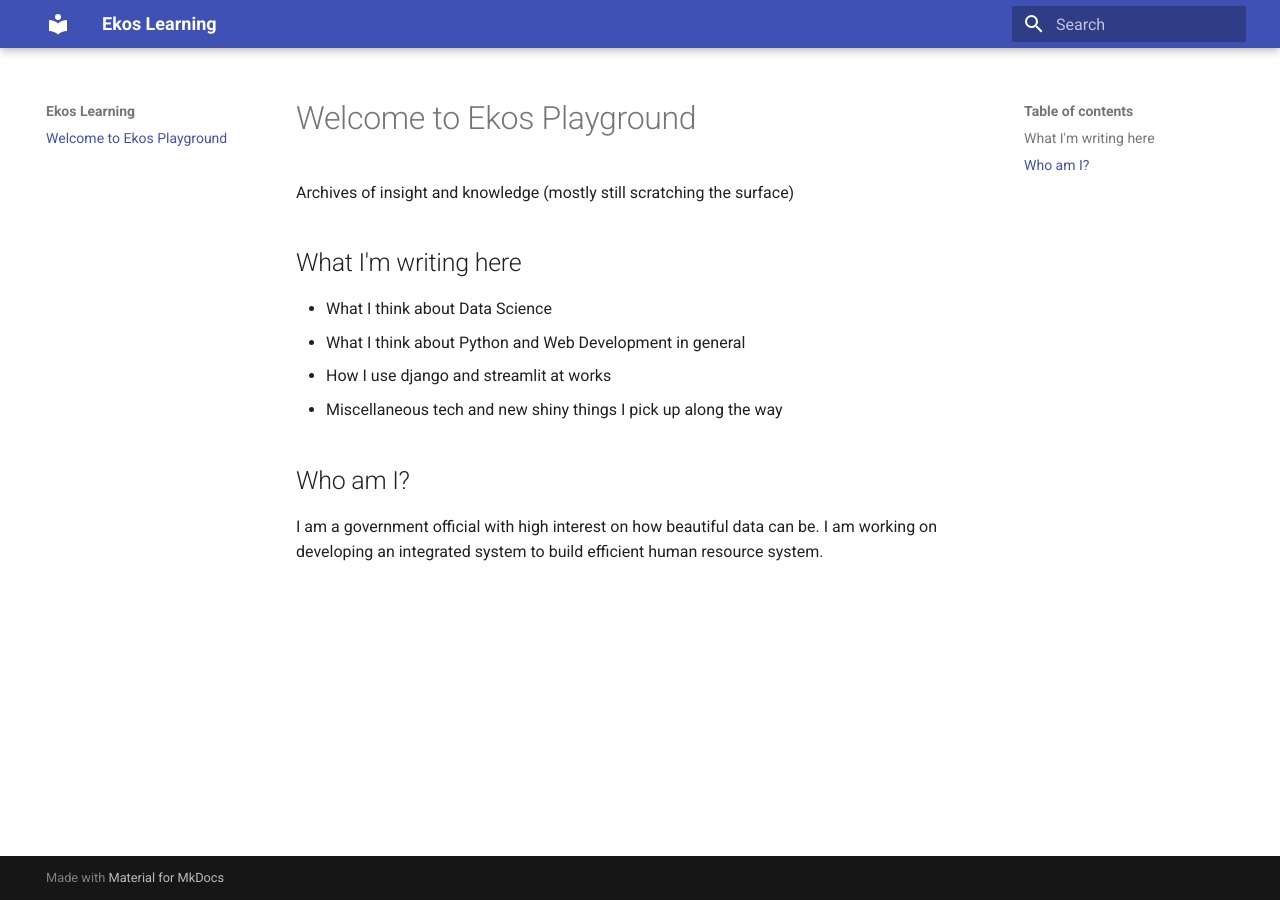
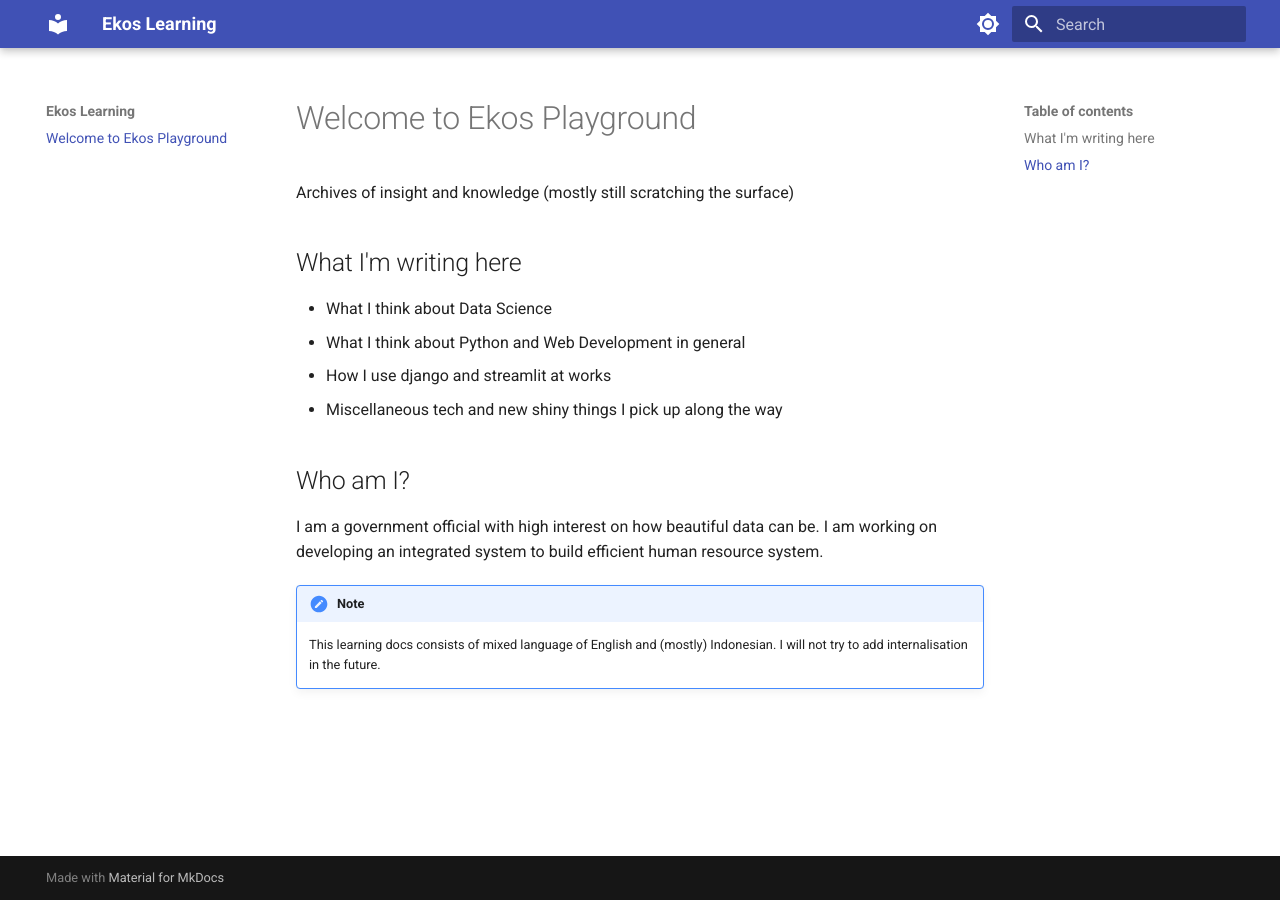
Before and after one commit to ekosup/learning, an MkDocs documentation site: the page built from docs/index.md, in a window 1280 px wide. Built offline with MkDocs 1.6.1 and Material for MkDocs 9.7.7, drawn with Linux system fonts in a browser that asks for light colours.

Commit message:
add small tweak

```diff
--- a/docs/index.md
+++ b/docs/index.md
@@ -13,3 +13,8 @@ Archives of insight and knowledge (mostly still scratching the surface)
 
 I am a government official with high interest on how beautiful data can be. I am working on developing an integrated system
 to build efficient human resource system.
+
+!!! note
+
+    This learning docs consists of mixed language of English and (mostly) Indonesian.
+    I will not try to add internalisation in the future.
--- a/mkdocs.yml
+++ b/mkdocs.yml
@@ -1,3 +1,18 @@
 site_name: Ekos Learning
 theme:
   name: material
+  palette:
+    # Palette toggle for light mode
+    - scheme: default
+      toggle:
+        icon: material/brightness-7
+        name: Switch to dark mode
+    # Palette toggle for dark mode
+    - scheme: slate
+      toggle:
+        icon: material/brightness-4
+        name: Switch to light mode
+markdown_extensions:
+  - admonition
+  - pymdownx.details
+  - pymdownx.superfences
```
Also changed, not shown: overrides/partials/footer.html (added, +10 -0 lines).
